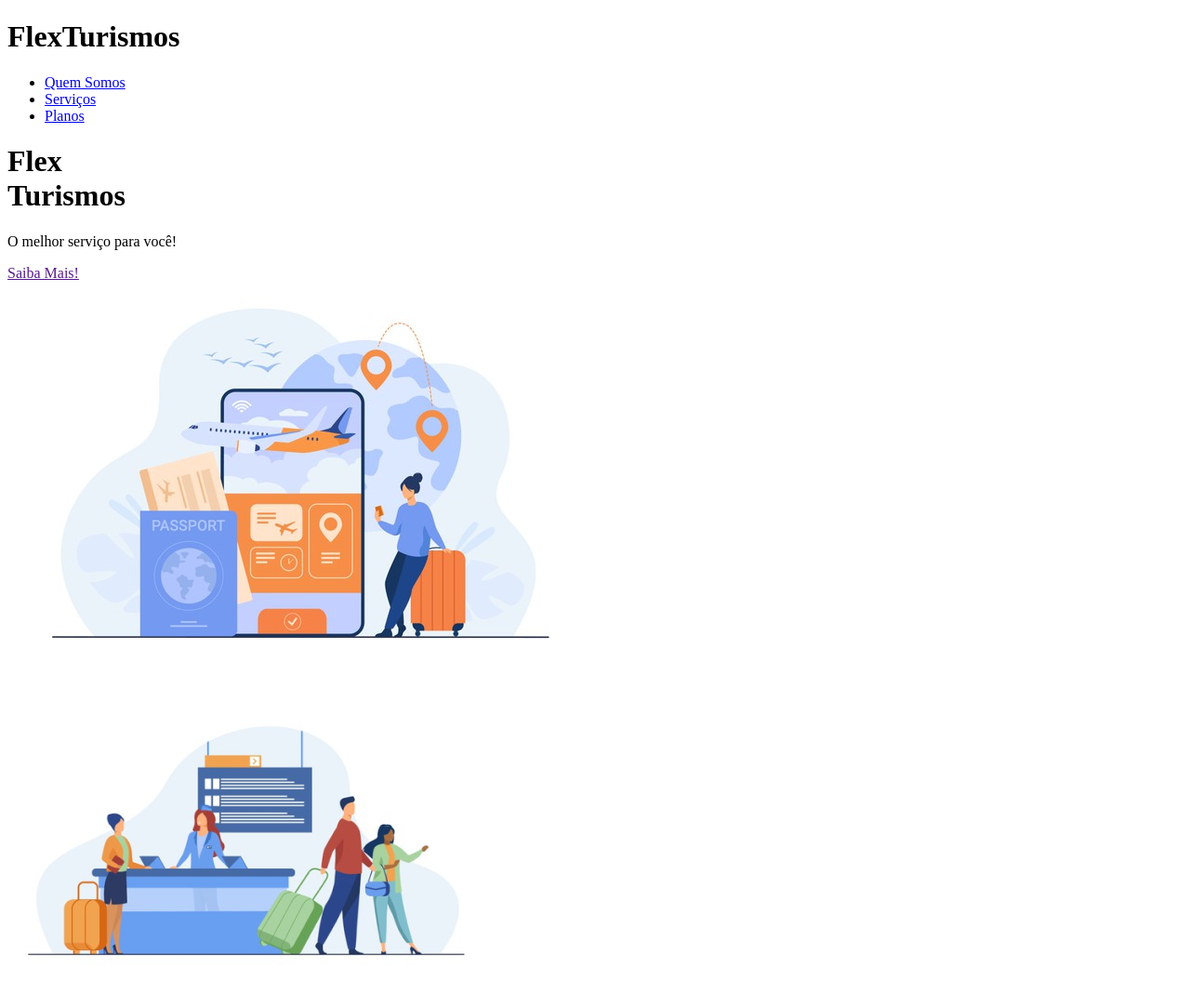
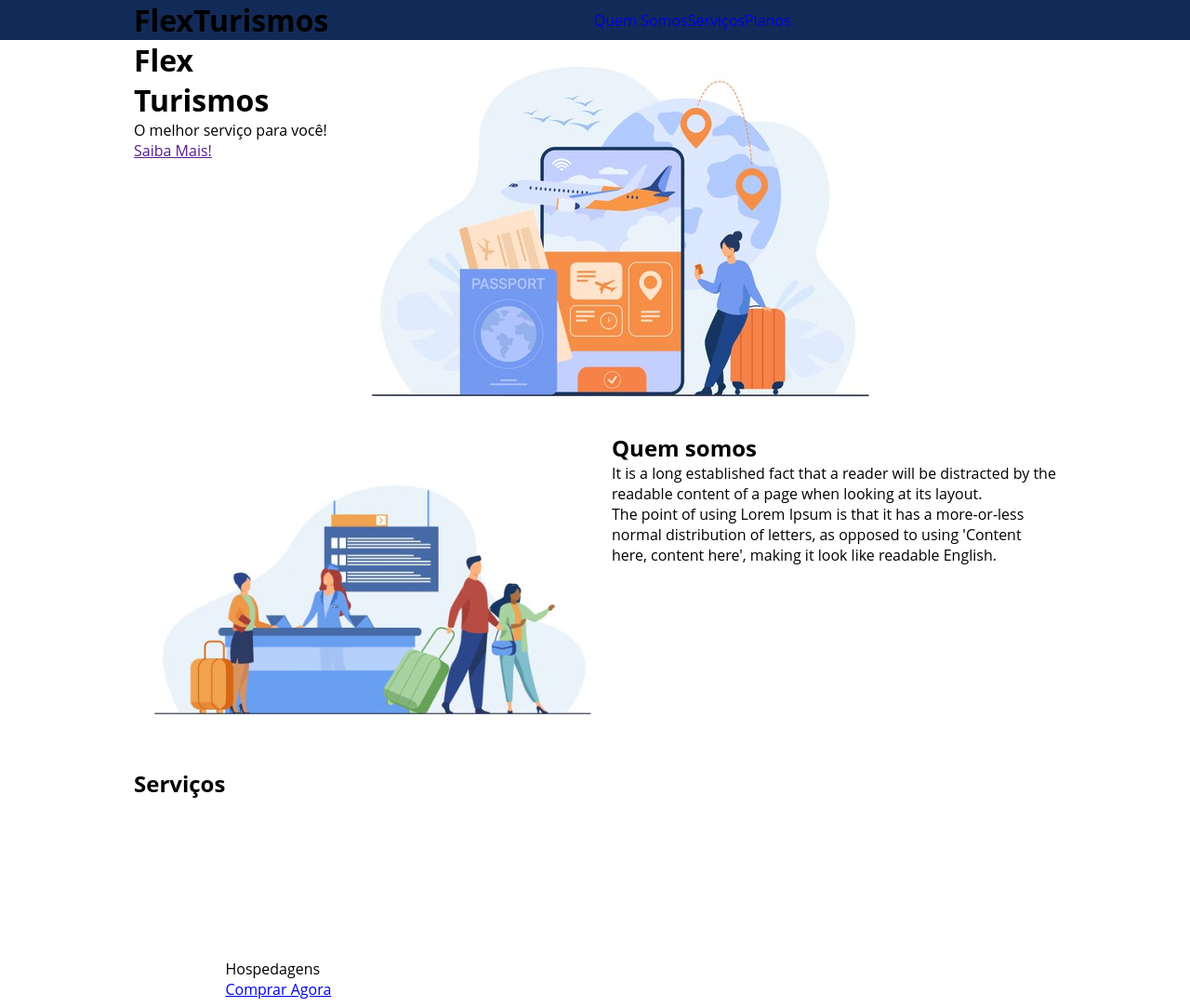
Before and after one commit to gacolombo/projeto-integrador-dio, a plain HTML site: page index.html in a window 1280 px wide. Shown: the top 1083 px of the page at 93% size. Drawn offline with Linux system fonts and the light colour scheme.

Commit message:
Organizando o layout

```diff
--- a/index.html
+++ b/index.html
@@ -8,15 +8,17 @@
 </head>
 <body>
     <header>
-        <h1>FlexTurismos</h1>
-        <ul>
-            <li><a href="#quem-somos">Quem Somos</a></li>
-            <li><a href="#servicos">Serviços</a></li>
-            <li><a href="#planos">Planos</a></li>
-        </ul>
+        <div class="flex-container">
+            <h1>FlexTurismos</h1>
+            <ul class="flex-container">
+                <li><a href="#quem-somos">Quem Somos</a></li>
+                <li><a href="#servicos">Serviços</a></li>
+                <li><a href="#planos">Planos</a></li>
+            </ul>
+        </div>
     </header>
 
-    <div>
+    <div class="flex-container">
         <div>
             <h1>Flex <br>Turismos</h1>
             <p>O melhor serviço para você!</p>
@@ -28,7 +30,7 @@
         </div>
     </div>
 
-    <div>
+    <div class="flex-container">
         <div>
             <img src="./images/1-quem-somos.png" alt="balcão de atendimento">
         </div>
@@ -40,7 +42,7 @@
         </div>
     </div>
 
-    <div>
+    <div class="flex-container">
         <div>
             <h2>Serviços</h2>
         </div>
@@ -67,7 +69,7 @@
         </div>
     </div>
 
-    <div>
+    <div class="flex-container">
 
         <div>
             <h3>Plano 2</h3>
@@ -93,7 +95,7 @@
 
         <div>
             <h3>Plano 3</h3>
-            <ul>
+            <ul class="flex-container">
                 <li>Suporte 24h</li>
                 <li>Serviços de quarto</li>
                 <li>Guia turístico</li>
@@ -105,7 +107,7 @@
         </div>
     </div>
 
-    <footer>
+    <footer class="flex-container">
         <p>&copy; 2021 CSS Flexbox</p>
         <p>Desenvolvido por: Seu nome aqui dev</p>
     </footer>
--- a/style.css
+++ b/style.css
@@ -0,0 +1,25 @@
+*{
+    margin: 0;
+    padding: 0;
+    font-family: 'Open Sans', sans-serif;
+}
+
+ul{
+    list-style: none;
+    margin: 0;
+    padding: 0;
+}
+
+ul li a{
+    text-decoration: none;
+}
+
+.flex-container{
+    display: flex;
+    max-width: 992px;
+    margin: auto;
+}
+
+header{
+    background-color: #122A57;
+}
```
